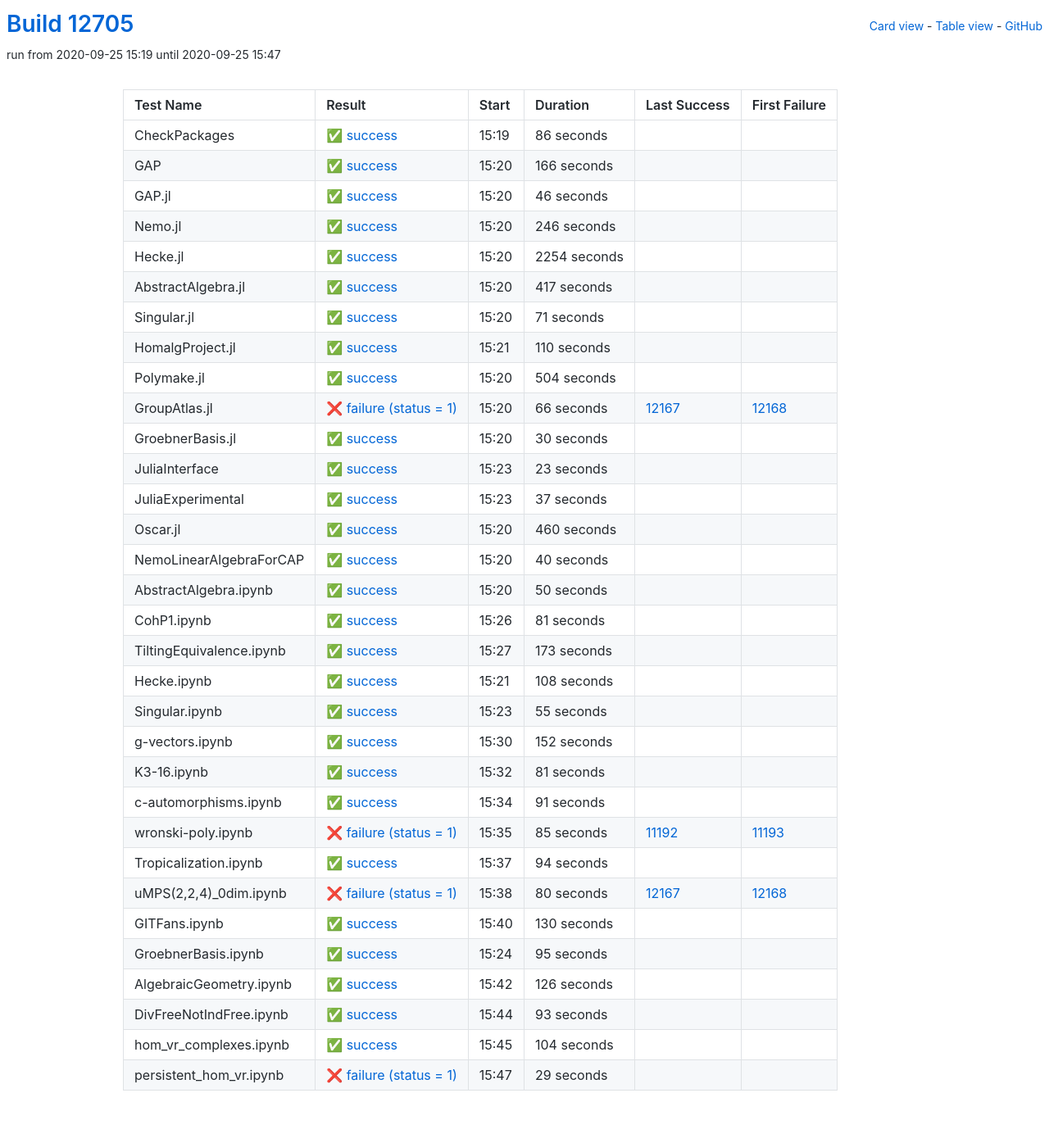
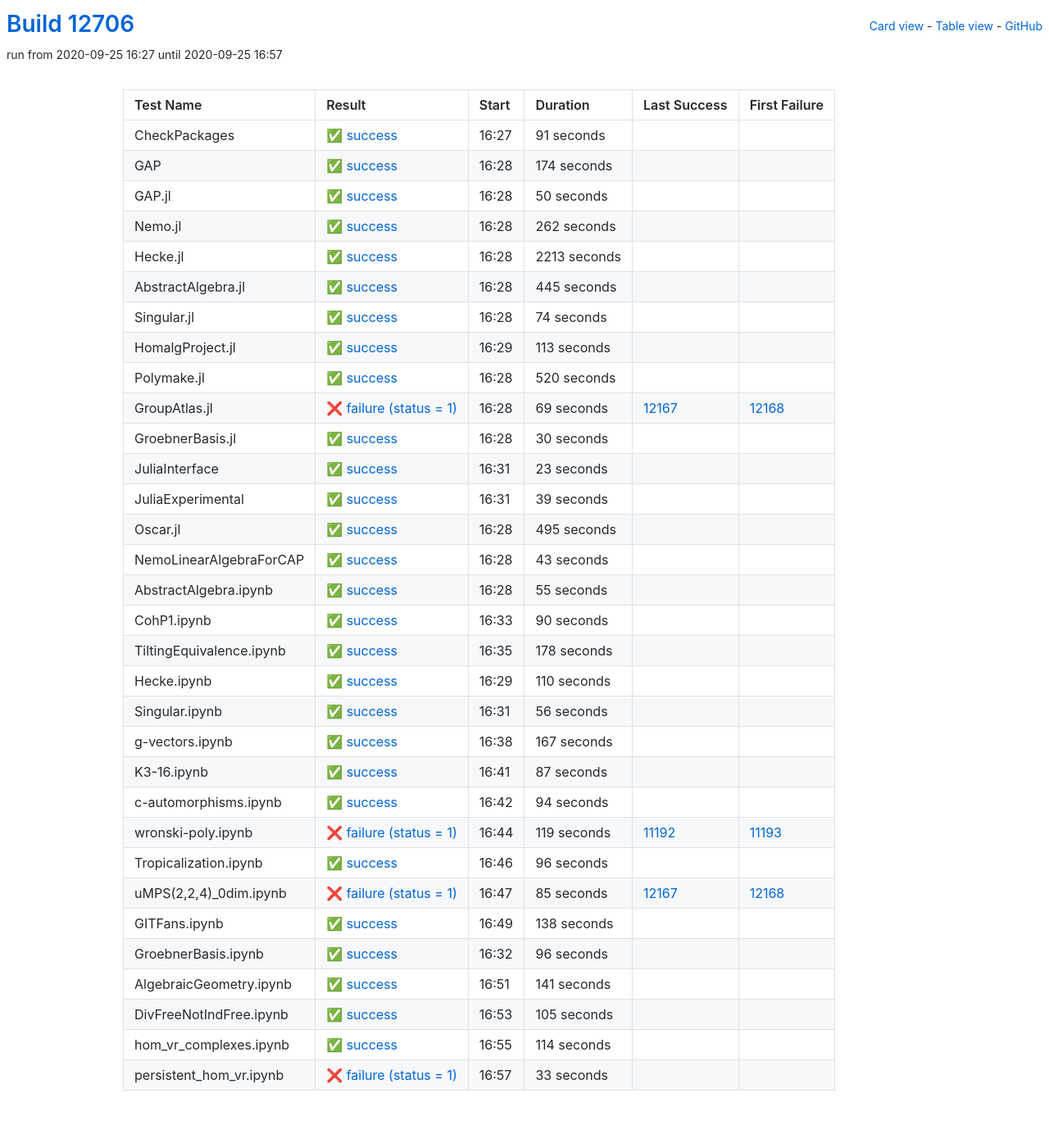
Before and after one commit to oscar-system/oscar-ci-status, a Jekyll site: the page built from table.html, in a window 1280 px wide. Shown: the whole page at 82% size. Built offline with Jekyll 4.4.1, drawn with Linux system fonts in a browser that asks for light colours.

Commit message:
Build #12706

```diff
--- a/_data/ci.yml
+++ b/_data/ci.yml
@@ -1,6 +1,6 @@
 ---
-build: 12705
-build_url: https://oscarci.mathematik.uni-kl.de/job/oscar/12705/
+build: 12706
+build_url: https://oscarci.mathematik.uni-kl.de/job/oscar/12706/
 job: oscar
 organization: oscar-system
 repo: oscar-ci-status
@@ -8,128 +8,128 @@ repourl: https://github.com/oscar-system/oscar-ci-status
 tests:
 - name: CheckPackages
   id: checkpackages
-  log: https://oscarci.mathematik.uni-kl.de/job/oscar/12705/artifact/logs/build-12705/CheckPackages.log
-  start: 2020-09-25 15:19
+  log: https://oscarci.mathematik.uni-kl.de/job/oscar/12706/artifact/logs/build-12706/CheckPackages.log
+  start: 2020-09-25 16:27
   success: true
   exitcode: 0
   status: success
-  duration: 86
+  duration: 91
   last_success: false
   last_success_url:
   first_failure: false
   first_failure_url:
 - name: GAP
   id: gap
-  log: https://oscarci.mathematik.uni-kl.de/job/oscar/12705/artifact/logs/build-12705/GAP.log
-  start: 2020-09-25 15:20
+  log: https://oscarci.mathematik.uni-kl.de/job/oscar/12706/artifact/logs/build-12706/GAP.log
+  start: 2020-09-25 16:28
   success: true
   exitcode: 0
   status: success
-  duration: 166
+  duration: 174
   last_success: false
   last_success_url:
   first_failure: false
   first_failure_url:
 - name: GAP.jl
   id: gap-jl
-  log: https://oscarci.mathematik.uni-kl.de/job/oscar/12705/artifact/logs/build-12705/GAP.jl.log
-  start: 2020-09-25 15:20
+  log: https://oscarci.mathematik.uni-kl.de/job/oscar/12706/artifact/logs/build-12706/GAP.jl.log
+  start: 2020-09-25 16:28
   success: true
   exitcode: 0
   status: success
-  duration: 46
+  duration: 50
   last_success: false
   last_success_url:
   first_failure: false
   first_failure_url:
 - name: Nemo.jl
   id: nemo-jl
-  log: https://oscarci.mathematik.uni-kl.de/job/oscar/12705/artifact/logs/build-12705/Nemo.jl.log
-  start: 2020-09-25 15:20
+  log: https://oscarci.mathematik.uni-kl.de/job/oscar/12706/artifact/logs/build-12706/Nemo.jl.log
+  start: 2020-09-25 16:28
   success: true
   exitcode: 0
   status: success
-  duration: 246
+  duration: 262
   last_success: false
   last_success_url:
   first_failure: false
   first_failure_url:
 - name: Hecke.jl
   id: hecke-jl
-  log: https://oscarci.mathematik.uni-kl.de/job/oscar/12705/artifact/logs/build-12705/Hecke.jl.log
-  start: 2020-09-25 15:20
+  log: https://oscarci.mathematik.uni-kl.de/job/oscar/12706/artifact/logs/build-12706/Hecke.jl.log
+  start: 2020-09-25 16:28
   success: true
   exitcode: 0
   status: success
-  duration: 2254
+  duration: 2213
   last_success: false
   last_success_url:
   first_failure: false
   first_failure_url:
 - name: AbstractAlgebra.jl
   id: abstractalgebra-jl
-  log: https://oscarci.mathematik.uni-kl.de/job/oscar/12705/artifact/logs/build-12705/AbstractAlgebra.jl.log
-  start: 2020-09-25 15:20
+  log: https://oscarci.mathematik.uni-kl.de/job/oscar/12706/artifact/logs/build-12706/AbstractAlgebra.jl.log
+  start: 2020-09-25 16:28
   success: true
   exitcode: 0
   status: success
-  duration: 417
+  duration: 445
   last_success: false
   last_success_url:
   first_failure: false
   first_failure_url:
 - name: Singular.jl
   id: singular-jl
-  log: https://oscarci.mathematik.uni-kl.de/job/oscar/12705/artifact/logs/build-12705/Singular.jl.log
-  start: 2020-09-25 15:20
+  log: https://oscarci.mathematik.uni-kl.de/job/oscar/12706/artifact/logs/build-12706/Singular.jl.log
+  start: 2020-09-25 16:28
   success: true
   exitcode: 0
   status: success
-  duration: 71
+  duration: 74
   last_success: false
   last_success_url:
   first_failure: false
   first_failure_url:
 - name: HomalgProject.jl
   id: homalgproject-jl
-  log: https://oscarci.mathematik.uni-kl.de/job/oscar/12705/artifact/logs/build-12705/HomalgProject.jl.log
-  start: 2020-09-25 15:21
+  log: https://oscarci.mathematik.uni-kl.de/job/oscar/12706/artifact/logs/build-12706/HomalgProject.jl.log
+  start: 2020-09-25 16:29
   success: true
   exitcode: 0
   status: success
-  duration: 110
+  duration: 113
   last_success: false
   last_success_url:
   first_failure: false
   first_failure_url:
 - name: Polymake.jl
   id: polymake-jl
-  log: https://oscarci.mathematik.uni-kl.de/job/oscar/12705/artifact/logs/build-12705/Polymake.jl.log
-  start: 2020-09-25 15:20
+  log: https://oscarci.mathematik.uni-kl.de/job/oscar/12706/artifact/logs/build-12706/Polymake.jl.log
+  start: 2020-09-25 16:28
   success: true
   exitcode: 0
   status: success
-  duration: 504
+  duration: 520
   last_success: false
   last_success_url:
   first_failure: false
   first_failure_url:
 - name: GroupAtlas.jl
   id: groupatlas-jl
-  log: https://oscarci.mathematik.uni-kl.de/job/oscar/12705/artifact/logs/build-12705/GroupAtlas.jl.log
-  start: 2020-09-25 15:20
+  log: https://oscarci.mathematik.uni-kl.de/job/oscar/12706/artifact/logs/build-12706/GroupAtlas.jl.log
+  start: 2020-09-25 16:28
   success: false
   exitcode: 1
   status: failure
-  duration: 66
+  duration: 69
   last_success: 12167
   last_success_url: https://oscarci.mathematik.uni-kl.de/job/oscar/12167/
   first_failure: 12168
   first_failure_url: https://oscarci.mathematik.uni-kl.de/job/oscar/12168/
 - name: GroebnerBasis.jl
   id: groebnerbasis-jl
-  log: https://oscarci.mathematik.uni-kl.de/job/oscar/12705/artifact/logs/build-12705/GroebnerBasis.jl.log
-  start: 2020-09-25 15:20
+  log: https://oscarci.mathematik.uni-kl.de/job/oscar/12706/artifact/logs/build-12706/GroebnerBasis.jl.log
+  start: 2020-09-25 16:28
   success: true
   exitcode: 0
   status: success
@@ -140,8 +140,8 @@ tests:
   first_failure_url:
 - name: JuliaInterface
   id: juliainterface
-  log: https://oscarci.mathematik.uni-kl.de/job/oscar/12705/artifact/logs/build-12705/JuliaInterface.log
-  start: 2020-09-25 15:23
+  log: https://oscarci.mathematik.uni-kl.de/job/oscar/12706/artifact/logs/build-12706/JuliaInterface.log
+  start: 2020-09-25 16:31
   success: true
   exitcode: 0
   status: success
@@ -152,92 +152,44 @@ tests:
   first_failure_url:
 - name: JuliaExperimental
   id: juliaexperimental
-  log: https://oscarci.mathematik.uni-kl.de/job/oscar/12705/artifact/logs/build-12705/JuliaExperimental.log
-  start: 2020-09-25 15:23
+  log: https://oscarci.mathematik.uni-kl.de/job/oscar/12706/artifact/logs/build-12706/JuliaExperimental.log
+  start: 2020-09-25 16:31
   success: true
   exitcode: 0
   status: success
-  duration: 37
+  duration: 39
   last_success: false
   last_success_url:
   first_failure: false
   first_failure_url:
 - name: Oscar.jl
   id: oscar-jl
-  log: https://oscarci.mathematik.uni-kl.de/job/oscar/12705/artifact/logs/build-12705/Oscar.jl.log
-  start: 2020-09-25 15:20
+  log: https://oscarci.mathematik.uni-kl.de/job/oscar/12706/artifact/logs/build-12706/Oscar.jl.log
+  start: 2020-09-25 16:28
   success: true
   exitcode: 0
   status: success
-  duration: 460
+  duration: 495
   last_success: false
   last_success_url:
   first_failure: false
   first_failure_url:
 - name: NemoLinearAlgebraForCAP
   id: nemolinearalgebraforcap
-  log: https://oscarci.mathematik.uni-kl.de/job/oscar/12705/artifact/logs/build-12705/NemoLinearAlgebraForCAP.log
-  start: 2020-09-25 15:20
+  log: https://oscarci.mathematik.uni-kl.de/job/oscar/12706/artifact/logs/build-12706/NemoLinearAlgebraForCAP.log
+  start: 2020-09-25 16:28
   success: true
   exitcode: 0
   status: success
-  duration: 40
+  duration: 43
   last_success: false
   last_success_url:
   first_failure: false
   first_failure_url:
 - name: AbstractAlgebra.ipynb
   id: abstractalgebra-ipynb
-  log: https://oscarci.mathematik.uni-kl.de/job/oscar/12705/artifact/logs/build-12705/AbstractAlgebra.ipynb.log
-  start: 2020-09-25 15:20
-  success: true
-  exitcode: 0
-  status: success
-  duration: 50
-  last_success: false
-  last_success_url:
-  first_failure: false
-  first_failure_url:
-- name: CohP1.ipynb
-  id: cohp1-ipynb
-  log: https://oscarci.mathematik.uni-kl.de/job/oscar/12705/artifact/logs/build-12705/CohP1.ipynb.log
-  start: 2020-09-25 15:26
-  success: true
-  exitcode: 0
-  status: success
-  duration: 81
-  last_success: false
-  last_success_url:
-  first_failure: false
-  first_failure_url:
-- name: TiltingEquivalence.ipynb
-  id: tiltingequivalence-ipynb
-  log: https://oscarci.mathematik.uni-kl.de/job/oscar/12705/artifact/logs/build-12705/TiltingEquivalence.ipynb.log
-  start: 2020-09-25 15:27
-  success: true
-  exitcode: 0
-  status: success
-  duration: 173
-  last_success: false
-  last_success_url:
-  first_failure: false
-  first_failure_url:
-- name: Hecke.ipynb
-  id: hecke-ipynb
-  log: https://oscarci.mathematik.uni-kl.de/job/oscar/12705/artifact/logs/build-12705/Hecke.ipynb.log
-  start: 2020-09-25 15:21
-  success: true
-  exitcode: 0
-  status: success
-  duration: 108
-  last_success: false
-  last_success_url:
-  first_failure: false
-  first_failure_url:
-- name: Singular.ipynb
-  id: singular-ipynb
-  log: https://oscarci.mathematik.uni-kl.de/job/oscar/12705/artifact/logs/build-12705/Singular.ipynb.log
-  start: 2020-09-25 15:23
+  log: https://oscarci.mathematik.uni-kl.de/job/oscar/12706/artifact/logs/build-12706/AbstractAlgebra.ipynb.log
+  start: 2020-09-25 16:28
   success: true
   exitcode: 0
   status: success
@@ -246,58 +198,82 @@ tests:
   last_success_url:
   first_failure: false
   first_failure_url:
-- name: g-vectors.ipynb
-  id: g-vectors-ipynb
-  log: https://oscarci.mathematik.uni-kl.de/job/oscar/12705/artifact/logs/build-12705/g-vectors.ipynb.log
-  start: 2020-09-25 15:30
+- name: CohP1.ipynb
+  id: cohp1-ipynb
+  log: https://oscarci.mathematik.uni-kl.de/job/oscar/12706/artifact/logs/build-12706/CohP1.ipynb.log
+  start: 2020-09-25 16:33
   success: true
   exitcode: 0
   status: success
-  duration: 152
+  duration: 90
+  last_success: false
+  last_success_url:
+  first_failure: false
+  first_failure_url:
+- name: TiltingEquivalence.ipynb
+  id: tiltingequivalence-ipynb
+  log: https://oscarci.mathematik.uni-kl.de/job/oscar/12706/artifact/logs/build-12706/TiltingEquivalence.ipynb.log
+  start: 2020-09-25 16:35
+  success: true
+  exitcode: 0
+  status: success
+  duration: 178
+  last_success: false
+  last_success_url:
+  first_failure: false
+  first_failure_url:
+- name: Hecke.ipynb
+  id: hecke-ipynb
+  log: https://oscarci.mathematik.uni-kl.de/job/oscar/12706/artifact/logs/build-12706/Hecke.ipynb.log
+  start: 2020-09-25 16:29
+  success: true
+  exitcode: 0
+  status: success
+  duration: 110
+  last_success: false
+  last_success_url:
+  first_failure: false
+  first_failure_url:
+- name: Singular.ipynb
+  id: singular-ipynb
+  log: https://oscarci.mathematik.uni-kl.de/job/oscar/12706/artifact/logs/build-12706/Singular.ipynb.log
+  start: 2020-09-25 16:31
+  success: true
+  exitcode: 0
+  status: success
+  duration: 56
+  last_success: false
+  last_success_url:
+  first_failure: false
+  first_failure_url:
+- name: g-vectors.ipynb
+  id: g-vectors-ipynb
+  log: https://oscarci.mathematik.uni-kl.de/job/oscar/12706/artifact/logs/build-12706/g-vectors.ipynb.log
+  start: 2020-09-25 16:38
+  success: true
+  exitcode: 0
+  status: success
+  duration: 167
   last_success: false
   last_success_url:
   first_failure: false
   first_failure_url:
 - name: K3-16.ipynb
   id: k3-16-ipynb
-  log: https://oscarci.mathematik.uni-kl.de/job/oscar/12705/artifact/logs/build-12705/K3-16.ipynb.log
-  start: 2020-09-25 15:32
+  log: https://oscarci.mathematik.uni-kl.de/job/oscar/12706/artifact/logs/build-12706/K3-16.ipynb.log
+  start: 2020-09-25 16:41
   success: true
   exitcode: 0
   status: success
-  duration: 81
+  duration: 87
   last_success: false
   last_success_url:
   first_failure: false
   first_failure_url:
 - name: c-automorphisms.ipynb
   id: c-automorphisms-ipynb
-  log: https://oscarci.mathematik.uni-kl.de/job/oscar/12705/artifact/logs/build-12705/c-automorphisms.ipynb.log
-  start: 2020-09-25 15:34
-  success: true
-  exitcode: 0
-  status: success
-  duration: 91
-  last_success: false
-  last_success_url:
-  first_failure: false
-  first_failure_url:
-- name: wronski-poly.ipynb
-  id: wronski-poly-ipynb
-  log: https://oscarci.mathematik.uni-kl.de/job/oscar/12705/artifact/logs/build-12705/wronski-poly.ipynb.log
-  start: 2020-09-25 15:35
-  success: false
-  exitcode: 1
-  status: failure
-  duration: 85
-  last_success: 11192
-  last_success_url: https://oscarci.mathematik.uni-kl.de/job/oscar/11192/
-  first_failure: 11193
-  first_failure_url: https://oscarci.mathematik.uni-kl.de/job/oscar/11193/
-- name: Tropicalization.ipynb
-  id: tropicalization-ipynb
-  log: https://oscarci.mathematik.uni-kl.de/job/oscar/12705/artifact/logs/build-12705/Tropicalization.ipynb.log
-  start: 2020-09-25 15:37
+  log: https://oscarci.mathematik.uni-kl.de/job/oscar/12706/artifact/logs/build-12706/c-automorphisms.ipynb.log
+  start: 2020-09-25 16:42
   success: true
   exitcode: 0
   status: success
@@ -306,86 +282,110 @@ tests:
   last_success_url:
   first_failure: false
   first_failure_url:
-- name: uMPS(2,2,4)_0dim.ipynb
-  id: umps-2-2-4-0dim-ipynb
-  log: https://oscarci.mathematik.uni-kl.de/job/oscar/12705/artifact/logs/build-12705/uMPS-2-2-4-_0dim.ipynb.log
-  start: 2020-09-25 15:38
+- name: wronski-poly.ipynb
+  id: wronski-poly-ipynb
+  log: https://oscarci.mathematik.uni-kl.de/job/oscar/12706/artifact/logs/build-12706/wronski-poly.ipynb.log
+  start: 2020-09-25 16:44
   success: false
   exitcode: 1
   status: failure
-  duration: 80
+  duration: 119
+  last_success: 11192
+  last_success_url: https://oscarci.mathematik.uni-kl.de/job/oscar/11192/
+  first_failure: 11193
+  first_failure_url: https://oscarci.mathematik.uni-kl.de/job/oscar/11193/
+- name: Tropicalization.ipynb
+  id: tropicalization-ipynb
+  log: https://oscarci.mathematik.uni-kl.de/job/oscar/12706/artifact/logs/build-12706/Tropicalization.ipynb.log
+  start: 2020-09-25 16:46
+  success: true
+  exitcode: 0
+  status: success
+  duration: 96
+  last_success: false
+  last_success_url:
+  first_failure: false
+  first_failure_url:
+- name: uMPS(2,2,4)_0dim.ipynb
+  id: umps-2-2-4-0dim-ipynb
+  log: https://oscarci.mathematik.uni-kl.de/job/oscar/12706/artifact/logs/build-12706/uMPS-2-2-4-_0dim.ipynb.log
+  start: 2020-09-25 16:47
+  success: false
+  exitcode: 1
+  status: failure
+  duration: 85
   last_success: 12167
   last_success_url: https://oscarci.mathematik.uni-kl.de/job/oscar/12167/
   first_failure: 12168
   first_failure_url: https://oscarci.mathematik.uni-kl.de/job/oscar/12168/
 - name: GITFans.ipynb
   id: gitfans-ipynb
-  log: https://oscarci.mathematik.uni-kl.de/job/oscar/12705/artifact/logs/build-12705/GITFans.ipynb.log
-  start: 2020-09-25 15:40
+  log: https://oscarci.mathematik.uni-kl.de/job/oscar/12706/artifact/logs/build-12706/GITFans.ipynb.log
+  start: 2020-09-25 16:49
   success: true
   exitcode: 0
   status: success
-  duration: 130
+  duration: 138
   last_success: false
   last_success_url:
   first_failure: false
   first_failure_url:
 - name: GroebnerBasis.ipynb
   id: groebnerbasis-ipynb
-  log: https://oscarci.mathematik.uni-kl.de/job/oscar/12705/artifact/logs/build-12705/GroebnerBasis.ipynb.log
-  start: 2020-09-25 15:24
+  log: https://oscarci.mathematik.uni-kl.de/job/oscar/12706/artifact/logs/build-12706/GroebnerBasis.ipynb.log
+  start: 2020-09-25 16:32
   success: true
   exitcode: 0
   status: success
-  duration: 95
+  duration: 96
   last_success: false
   last_success_url:
   first_failure: false
   first_failure_url:
 - name: AlgebraicGeometry.ipynb
   id: algebraicgeometry-ipynb
-  log: https://oscarci.mathematik.uni-kl.de/job/oscar/12705/artifact/logs/build-12705/AlgebraicGeometry.ipynb.log
-  start: 2020-09-25 15:42
+  log: https://oscarci.mathematik.uni-kl.de/job/oscar/12706/artifact/logs/build-12706/AlgebraicGeometry.ipynb.log
+  start: 2020-09-25 16:51
   success: true
   exitcode: 0
   status: success
-  duration: 126
+  duration: 141
   last_success: false
   last_success_url:
   first_failure: false
   first_failure_url:
 - name: DivFreeNotIndFree.ipynb
   id: divfreenotindfree-ipynb
-  log: https://oscarci.mathematik.uni-kl.de/job/oscar/12705/artifact/logs/build-12705/DivFreeNotIndFree.ipynb.log
-  start: 2020-09-25 15:44
+  log: https://oscarci.mathematik.uni-kl.de/job/oscar/12706/artifact/logs/build-12706/DivFreeNotIndFree.ipynb.log
+  start: 2020-09-25 16:53
   success: true
   exitcode: 0
   status: success
-  duration: 93
+  duration: 105
   last_success: false
   last_success_url:
   first_failure: false
   first_failure_url:
 - name: hom_vr_complexes.ipynb
   id: hom-vr-complexes-ipynb
-  log: https://oscarci.mathematik.uni-kl.de/job/oscar/12705/artifact/logs/build-12705/hom_vr_complexes.ipynb.log
-  start: 2020-09-25 15:45
+  log: https://oscarci.mathematik.uni-kl.de/job/oscar/12706/artifact/logs/build-12706/hom_vr_complexes.ipynb.log
+  start: 2020-09-25 16:55
   success: true
   exitcode: 0
   status: success
-  duration: 104
+  duration: 114
   last_success: false
   last_success_url:
   first_failure: false
   first_failure_url:
 - name: persistent_hom_vr.ipynb
   id: persistent-hom-vr-ipynb
-  log: https://oscarci.mathematik.uni-kl.de/job/oscar/12705/artifact/logs/build-12705/persistent_hom_vr.ipynb.log
-  start: 2020-09-25 15:47
+  log: https://oscarci.mathematik.uni-kl.de/job/oscar/12706/artifact/logs/build-12706/persistent_hom_vr.ipynb.log
+  start: 2020-09-25 16:57
   success: false
   exitcode: 1
   status: failure
-  duration: 29
+  duration: 33
   last_success: false
   last_success_url:
   first_failure: false
```
Also changed, not shown: README.md.
